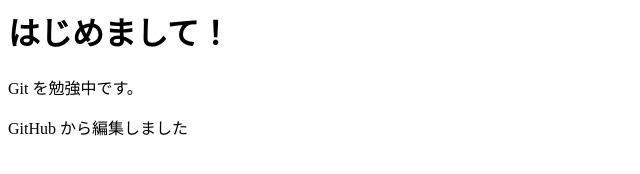
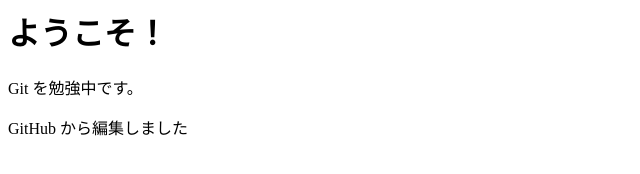
Before and after one commit to yuheitak/my-profile-site, a plain HTML site: page index.html in a window 1280 px wide. Shown: the whole page, without its empty margins (0-640 px from the left). Drawn offline with Linux system fonts and the light colour scheme.

Commit message:
Update greeting from 'はじめまして' to 'ようこそ'

```diff
--- a/index.html
+++ b/index.html
@@ -1,3 +1,3 @@
-<h1>はじめまして！</h1>
+<h1>ようこそ！</h1>
 <p>Git を勉強中です。</p>
 <p>GitHub から編集しました</p>
```
